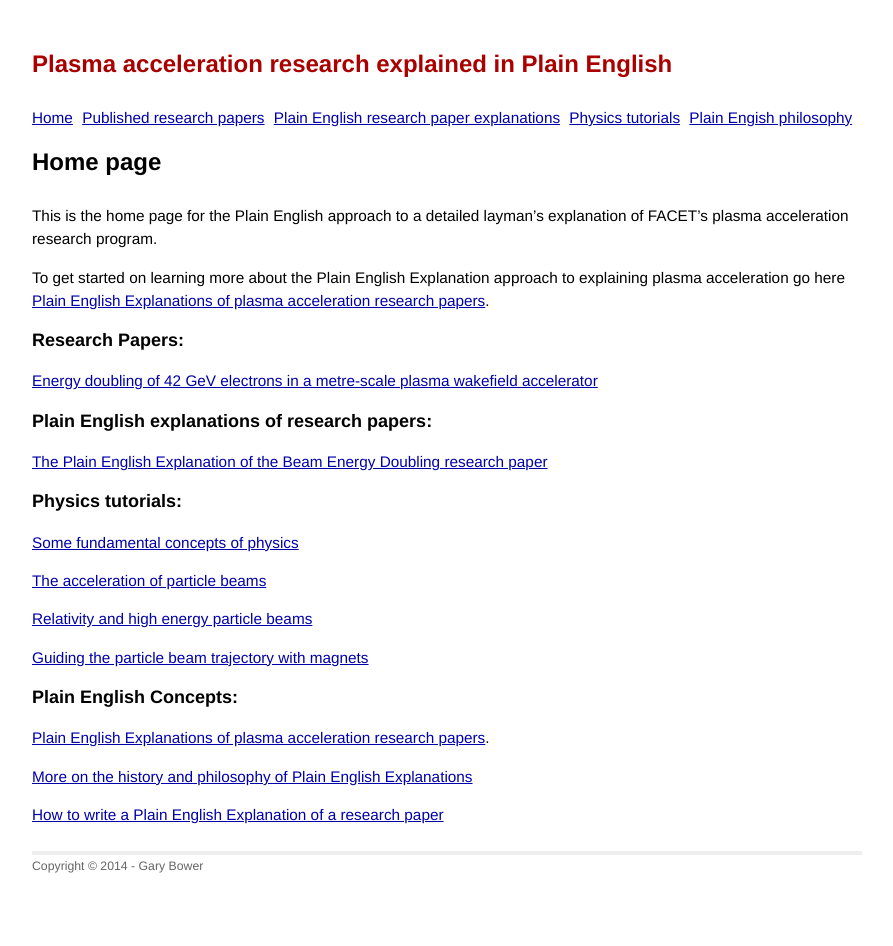
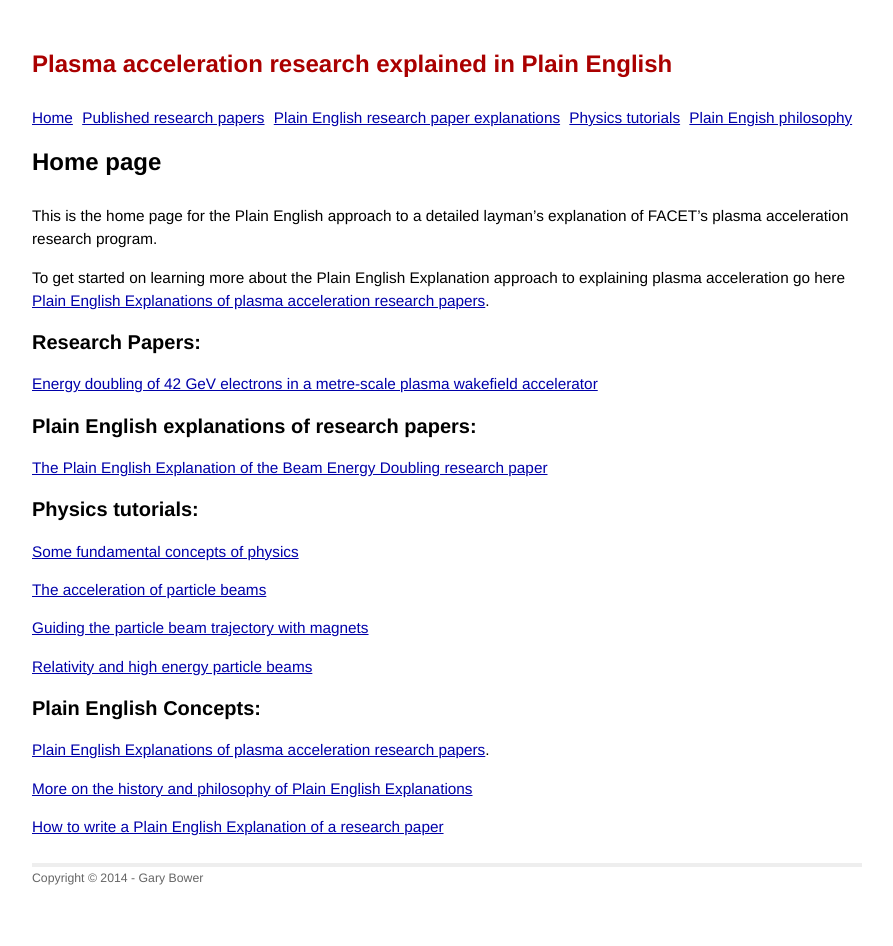
Before and after one commit to grbfacet/facet, a Jekyll site: the page built from index.md, in a window 1280 px wide. Shown: the whole page, without its empty margins (193-1086 px from the left). Built offline with Jekyll 4.4.1, drawn with Linux system fonts in a browser that asks for light colours.

```diff
--- a/index.md
+++ b/index.md
@@ -8,28 +8,28 @@ This is the home page for the Plain English approach to a detailed layman's expl
 To get started on learning more about the Plain English Explanation approach to explaining plasma acceleration go here [Plain English Explanations of plasma acceleration research papers](/plasma-accel-explained.html).
 
 
-### Research Papers:
+## Research Papers:
 
 [Energy doubling of 42 GeV electrons in a metre-scale plasma wakefield accelerator](/energy-doubling-slacpub.html)
 
 
-### Plain English explanations of research papers:
+## Plain English explanations of research papers:
 
 [The Plain English Explanation of the Beam Energy Doubling research paper](/energy-doubling-explained.html)
 
 
-### Physics tutorials:
+## Physics tutorials:
 
 [Some fundamental concepts of physics](/principles-of-physics-tutorial.html)
 
 [The acceleration of particle beams](/beam-acceleration-tutorial.html)
 
+[Guiding the particle beam trajectory with magnets](/beam-control-tutorial.html)
+
 [Relativity and high energy particle beams](/relativity-tutorial.html)
 
-[Guiding the particle beam trajectory with magnets](/beam-control-tutorial.html)
 
-
-### Plain English Concepts:
+## Plain English Concepts:
 
 [Plain English Explanations of plasma acceleration research papers](/plasma-accel-explained.html).
 
```
